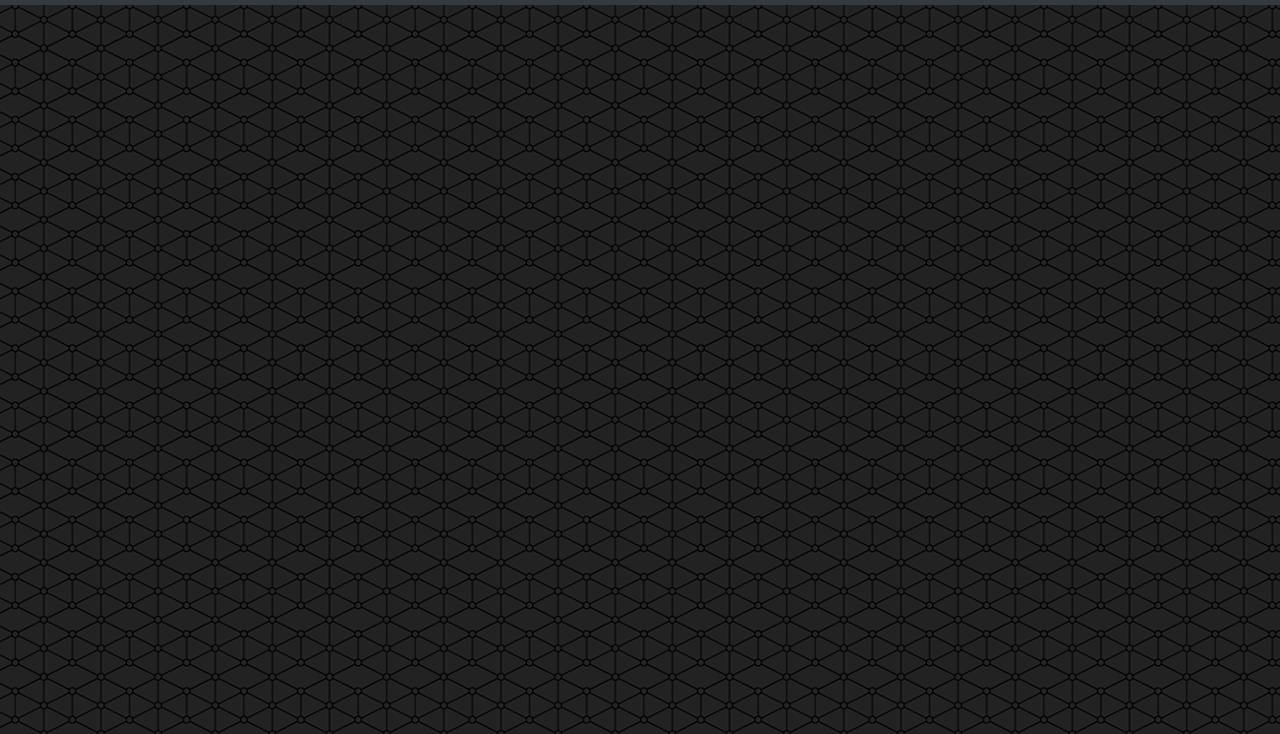
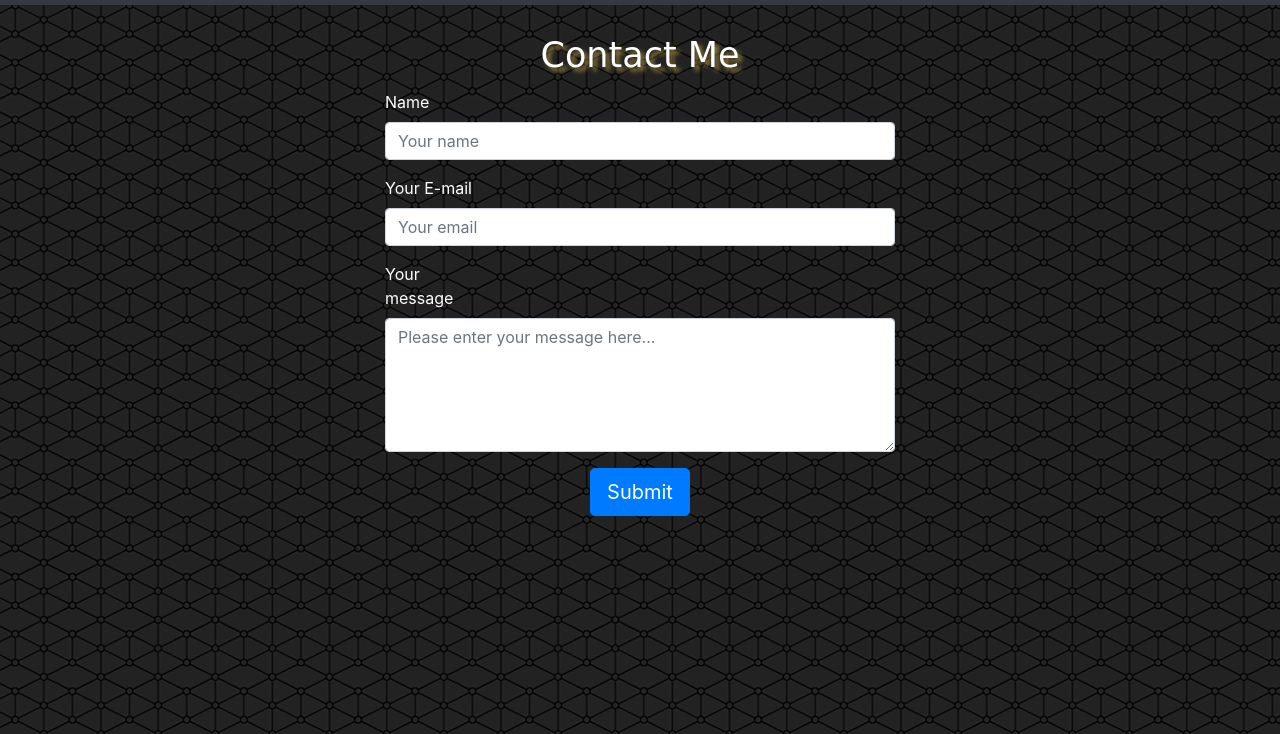
Before and after one commit to DutchMon/Bootstrap_Portfolio, a plain HTML site: page contact.html in a window 1280 px wide. Shown: the part 66-800 px from the top of the page. Drawn offline with nearby package versions, Linux system fonts and the light colour scheme; files whose address does not match are found by name.

Commit message:
contact form

```diff
--- a/contact.html
+++ b/contact.html
@@ -46,6 +46,51 @@
         </div>
     </nav>
 
+    <div class="container" >
+            <div class="row">
+              <div class="col-md-6 col-md-offset-3" id="center">
+                <div class="well well-sm">
+                    <br>
+                  <form class="form-horizontal" action="" method="post">
+                  <fieldset>
+                    <legend class="text-center" style="font-size: 35px" id="cursive">Contact Me</legend>
+
+                    <!-- Name input-->
+                    <div class="form-group">
+                      <label class="col-md-3 control-label" for="name">Name</label>
+                      <div class="col-md-12">
+                        <input id="name" name="name" type="text" placeholder="Your name" class="form-control">
+                      </div>
+                    </div>
+
+                    <!-- Email input-->
+                    <div class="form-group">
+                      <label class="col-md-3 control-label" for="email">Your E-mail</label>
+                      <div class="col-md-12">
+                        <input id="email" name="email" type="text" placeholder="Your email" class="form-control">
+                      </div>
+                    </div>
+
+                    <!-- Message body -->
+                    <div class="form-group">
+                      <label class="col-md-3 control-label" for="message">Your message</label>
+                      <div class="col-md-12">
+                        <textarea class="form-control" id="message" name="message" placeholder="Please enter your message here..." rows="5"></textarea>
+                      </div>
+                    </div>
+
+                    <!-- Form actions -->
+                    <div class="form-group">
+                      <div class="col-md-12 text-center">
+                        <button type="submit" class="btn btn-primary btn-lg">Submit</button>
+                      </div>
+                    </div>
+                  </fieldset>
+                  </form>
+                </div>
+              </div>
+            </div>
+        </div>
 
 </body>
 
```
Also changed, not shown: portfolio.html (+1 -3 lines).
